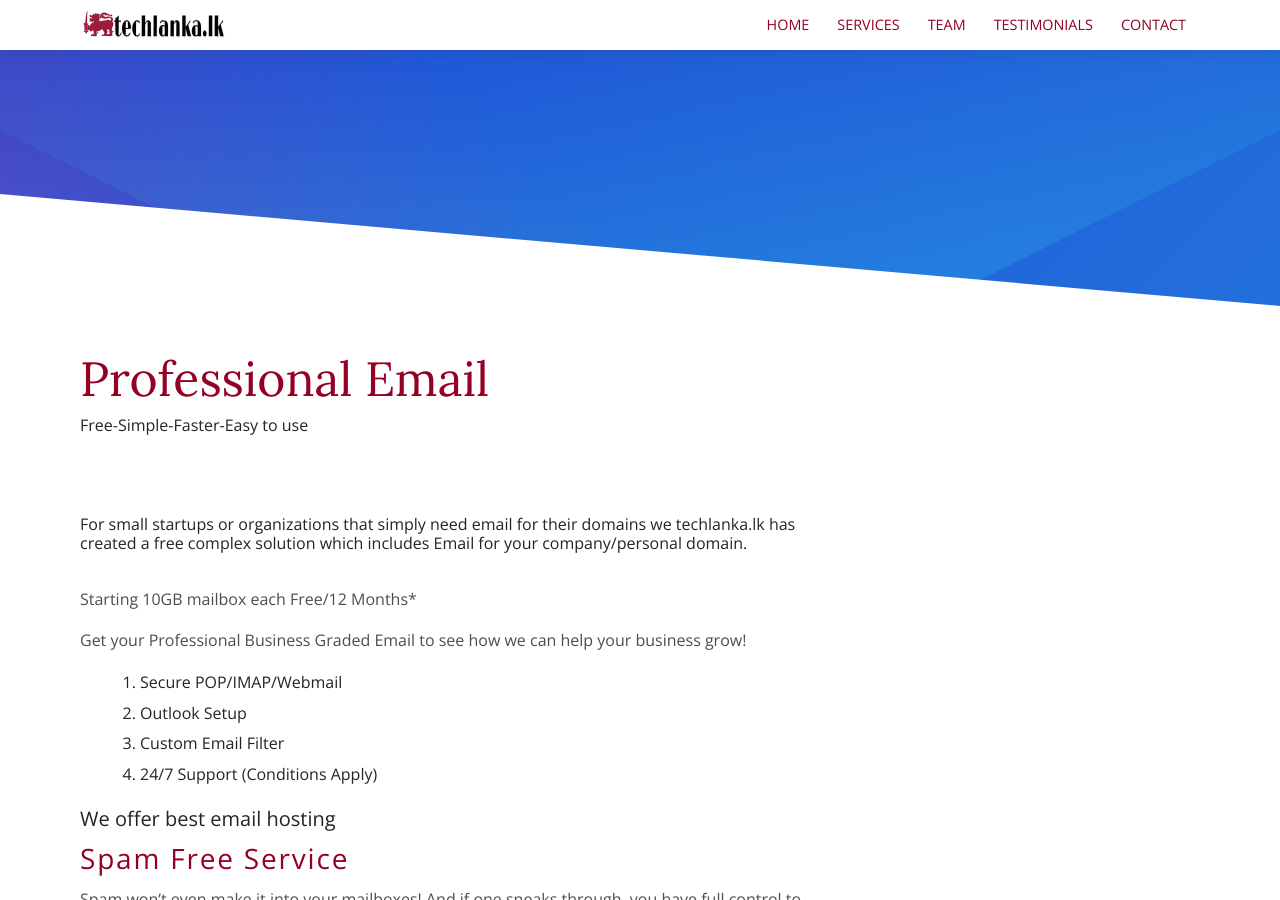
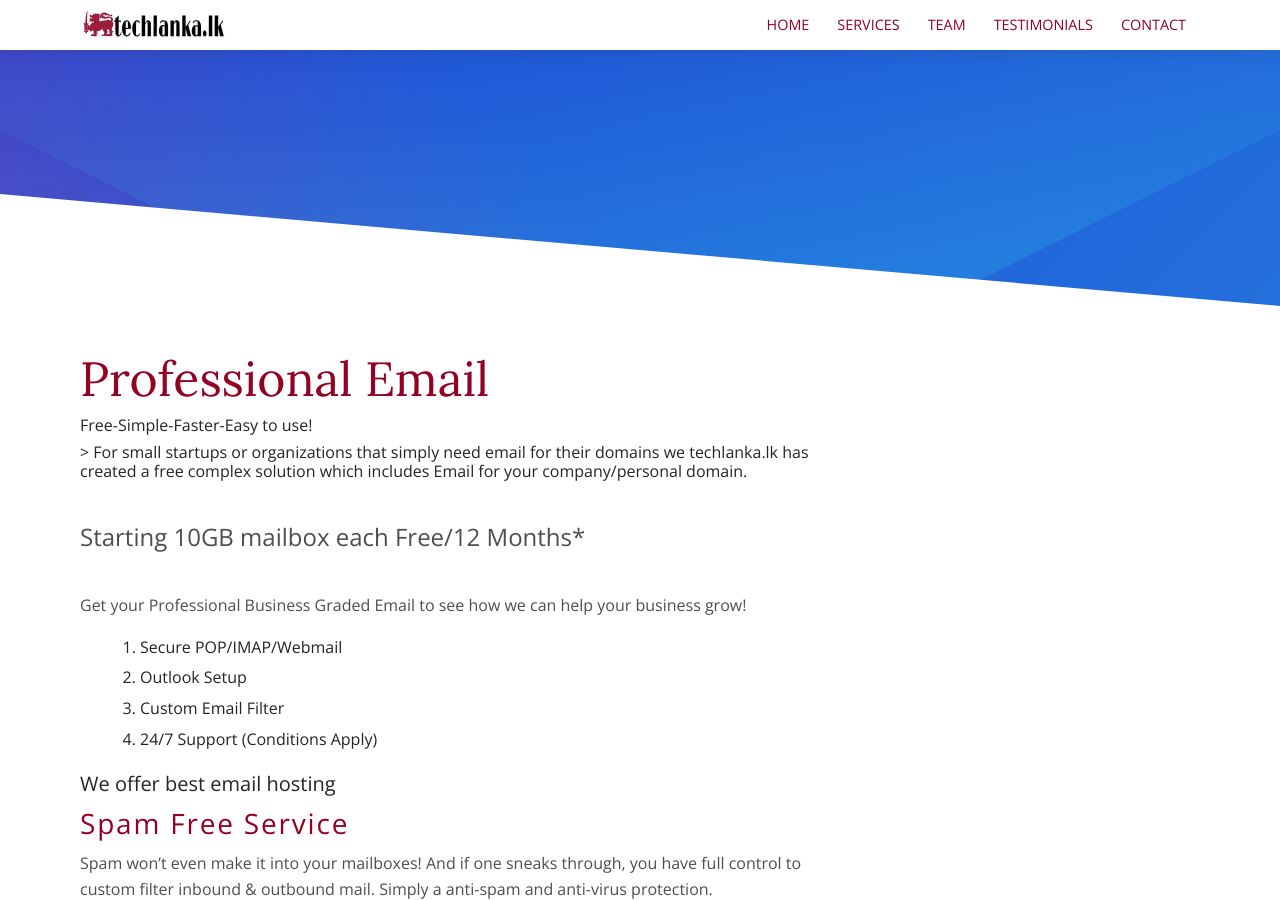
Before and after one commit to techlanka/business, a Jekyll site: the page built from _services/free-business-email.md, in a window 1280 px wide and 900 px high. Built offline with Jekyll 4.4.1, drawn with Linux system fonts in a browser that asks for light colours.

Commit message:
Update free-business-email.md

```diff
--- a/_services/free-business-email.md
+++ b/_services/free-business-email.md
@@ -3,9 +3,9 @@
 image: '/services/default.png'
 ---
 
-###### Free-Simple-Faster-Easy to use
-<br>
-###### For small startups or organizations that simply need email for their domains we techlanka.lk has created a free complex solution which includes Email for your company/personal domain.
+###### Free-Simple-Faster-Easy to use!
+
+###### > For small startups or organizations that simply need email for their domains we techlanka.lk has created a free complex solution which includes Email for your company/personal domain.
 <br>
 Starting 10GB mailbox each Free/12 Months*
 
```
